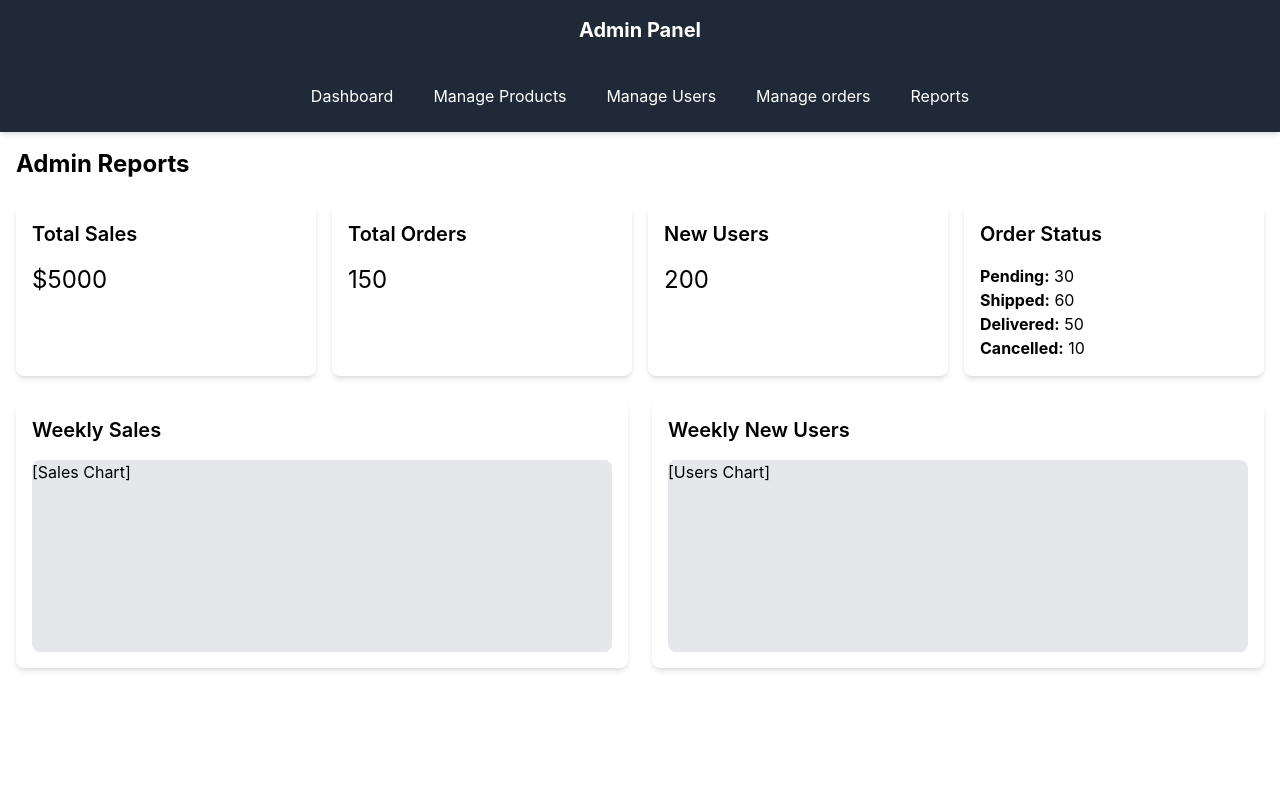
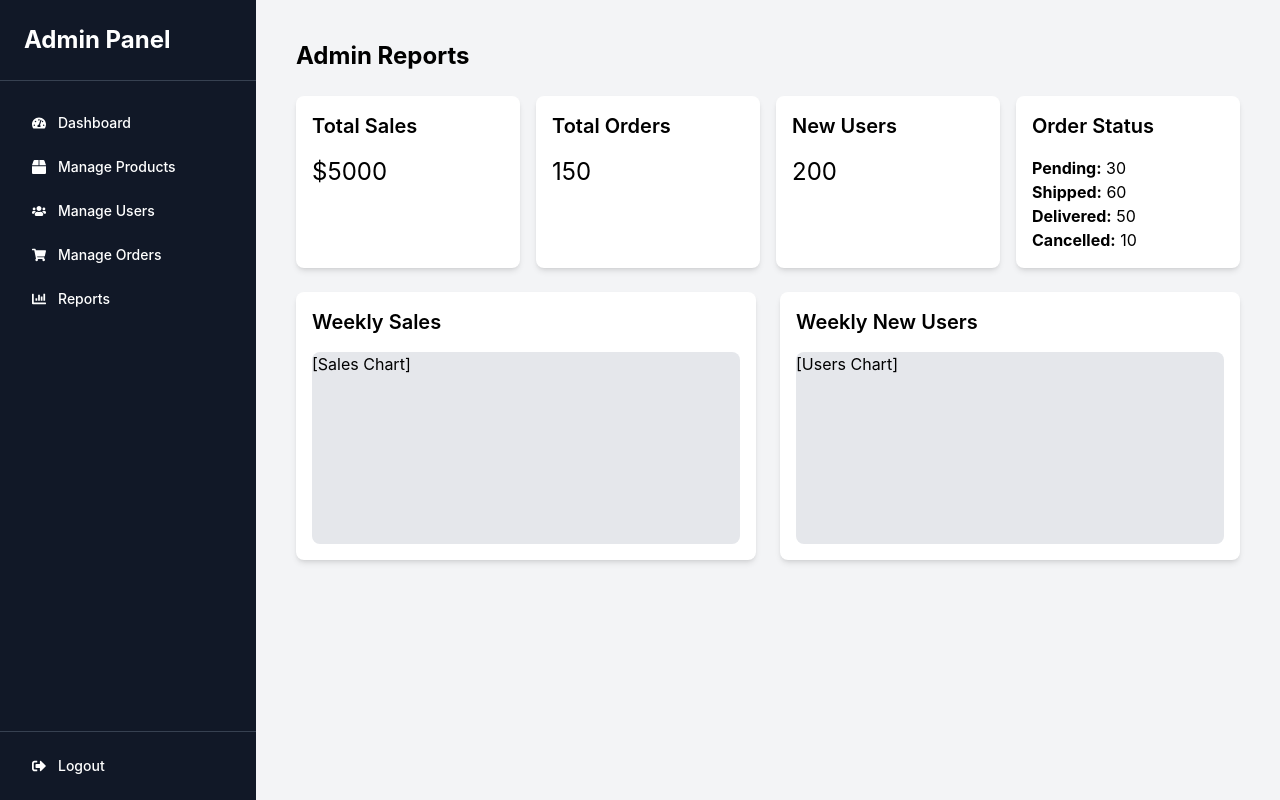
Before and after one commit to Farseent/e-com-app, a React (Create React App) app: page /admin/reports in a window 1280 px wide. Built offline with nearby package versions, Linux system fonts and the light colour scheme.

Commit message:
redesignedadmin

```diff
--- a/src/admin/AdminRouter.jsx
+++ b/src/admin/AdminRouter.jsx
@@ -11,7 +11,7 @@ import Reports from './pages/Reports';
   return (
     <div >
         <AdminNavbar/>
-        <div >
+        <div className="ml-64 flex-grow p-6 bg-gray-100 min-h-screen" >
         <Routes>
             <Route path="/" element = { <Dashboard/> } />
             <Route path="/manageproduct" element = { <ManageProducts/> } />
--- a/src/admin/pages/AdminNavbar.jsx
+++ b/src/admin/pages/AdminNavbar.jsx
@@ -1,41 +1,76 @@
-import React from 'react'
-import { Link } from 'react-router-dom'
+import React from 'react';
+import { Link } from 'react-router-dom';
+import { FaTachometerAlt, FaBox, FaUsers, FaShoppingCart, FaChartBar, FaSignOutAlt } from 'react-icons/fa';
 
 const AdminNavbar = () => {
-    return(
-    <nav className="bg-gray-800 text-white shadow-md">
-    <div className="container mx-auto p-4 flex items-center justify-center">
-        <h2 className="text-xl font-bold">Admin Panel</h2>
-        {/* Optional: You can add a logout button or other items here */}
+    return (
+        <div className="bg-gray-900 text-white w-64 h-screen fixed">
+            {/* Header */}
+            <div className="p-6 border-b border-gray-700">
+                <h1 className="text-2xl font-bold">Admin Panel</h1>
             </div>
-    <div className="flex flex-col-r gap-2 p-4 items-center justify-center">
+
+            {/* Navigation Links */}
+            <ul className="mt-6 space-y-2 px-4">
+                <li>
                     <Link
                         to="/admin"
-            className="block px-4 py-2 rounded-md hover:bg-gray-700 transition duration-300">
+                        className="flex items-center px-4 py-2 text-sm font-medium rounded-lg hover:bg-gray-700 transition-all duration-300"
+                    >
+                        <FaTachometerAlt className="mr-3" />
                         Dashboard
                     </Link>
+                </li>
+                <li>
                     <Link
                         to="/admin/manageproduct"
-            className="block px-4 py-2 rounded-md hover:bg-gray-700 transition duration-300">
+                        className="flex items-center px-4 py-2 text-sm font-medium rounded-lg hover:bg-gray-700 transition-all duration-300"
+                    >
+                        <FaBox className="mr-3" />
                         Manage Products
                     </Link>
+                </li>
+                <li>
                     <Link
                         to="/admin/manageusers"
-            className="block px-4 py-2 rounded-md hover:bg-gray-700 transition duration-300">
+                        className="flex items-center px-4 py-2 text-sm font-medium rounded-lg hover:bg-gray-700 transition-all duration-300"
+                    >
+                        <FaUsers className="mr-3" />
                         Manage Users
                     </Link>
+                </li>
+                <li>
                     <Link
                         to="/admin/manageorders"
-            className="block px-4 py-2 rounded-md hover:bg-gray-700 transition duration-300">
-            Manage orders
+                        className="flex items-center px-4 py-2 text-sm font-medium rounded-lg hover:bg-gray-700 transition-all duration-300"
+                    >
+                        <FaShoppingCart className="mr-3" />
+                        Manage Orders
                     </Link>
+                </li>
+                <li>
                     <Link
                         to="/admin/reports"
-            className="block px-4 py-2 rounded-md hover:bg-gray-700 transition duration-300">
+                        className="flex items-center px-4 py-2 text-sm font-medium rounded-lg hover:bg-gray-700 transition-all duration-300"
+                    >
+                        <FaChartBar className="mr-3" />
                         Reports
                     </Link>
+                </li>
+            </ul>
+
+            {/* Footer (e.g., Logout Button) */}
+            <div className="absolute bottom-0 w-full p-4 border-t border-gray-700">
+                <button
+                    className="flex items-center w-full px-4 py-2 text-sm font-medium rounded-lg hover:bg-red-700 transition-all duration-300"
+                >
+                    <FaSignOutAlt className="mr-3" />
+                    Logout
+                </button>
             </div>
-</nav>
+        </div>
     );
-}
+};
+
+
 export default AdminNavbar;
```
Also changed, not shown: 1 other file (tests, documents, lock files or other folders). Lines whose indentation alone changed are shown as unchanged.
